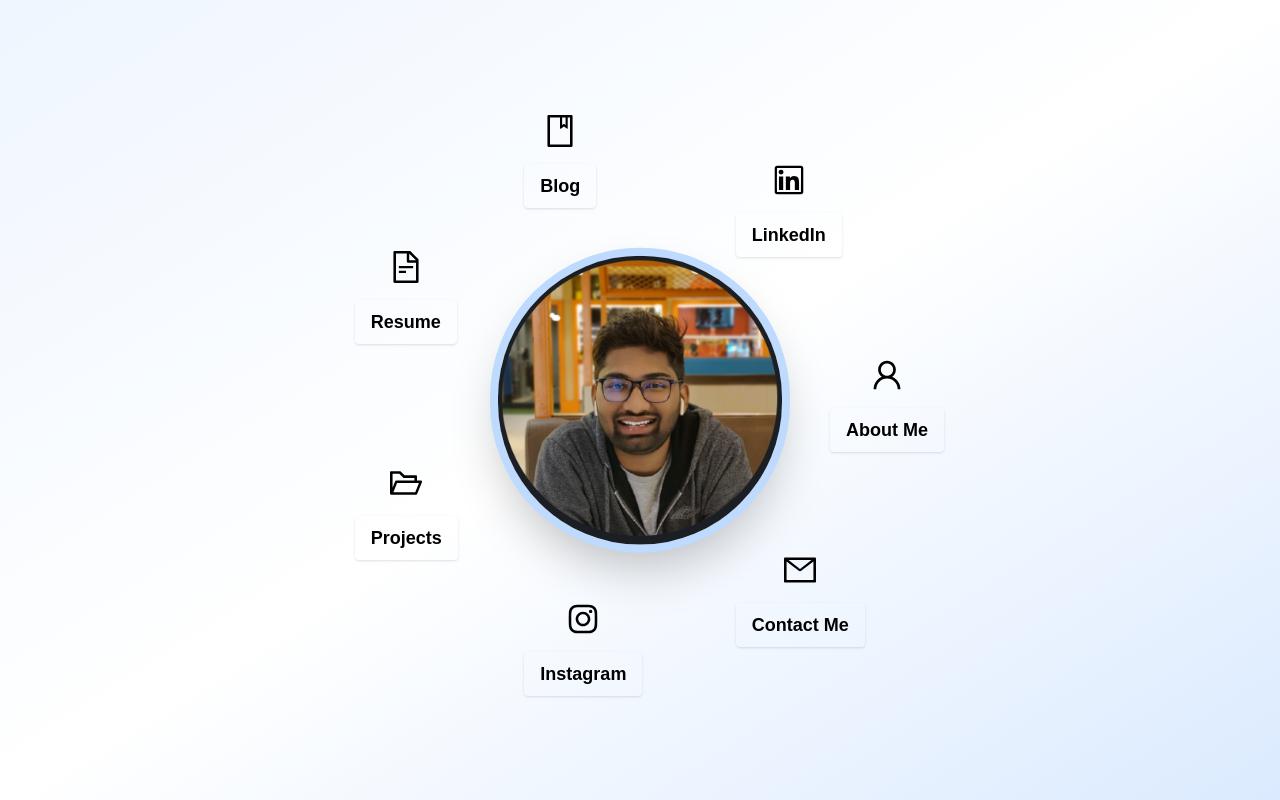
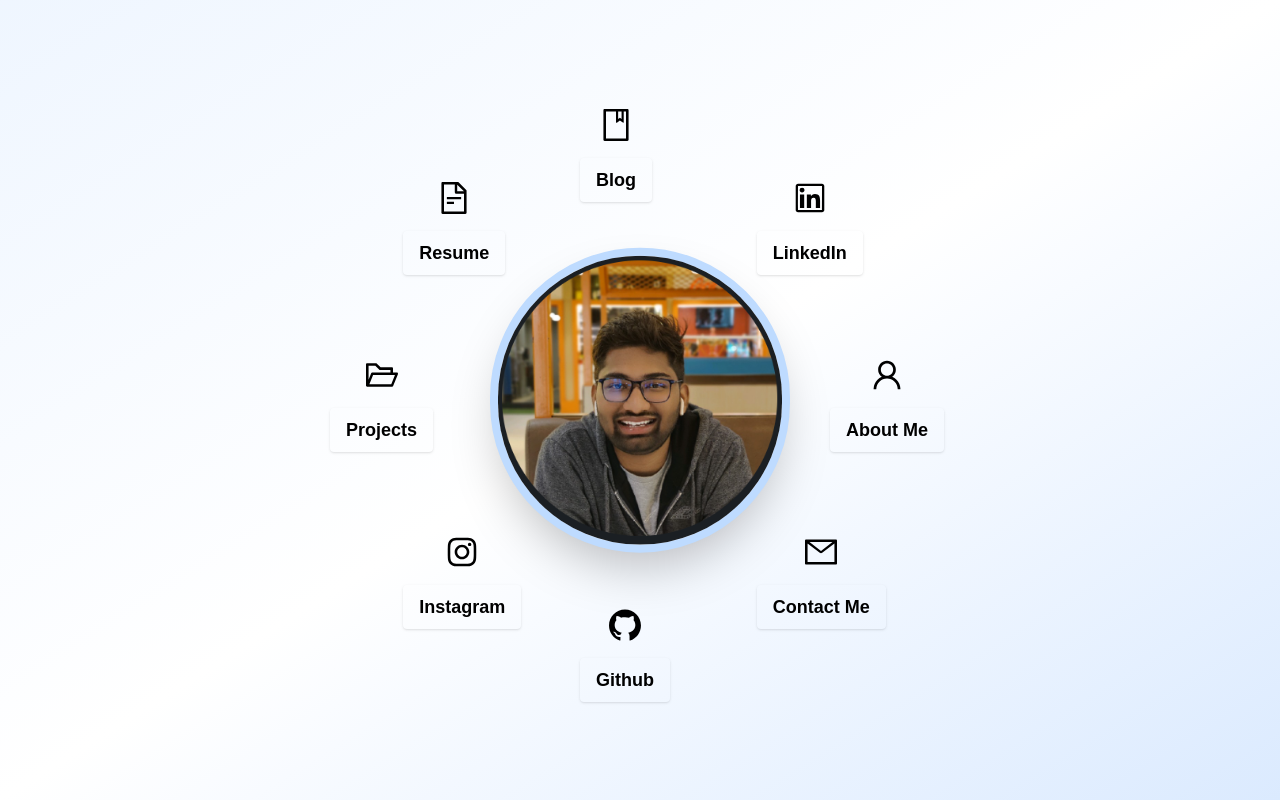
Before and after one commit to sainadh-936/Personal-Website, a Next.js app: page / in a window 1280 px wide. Built offline with nearby package versions, Linux system fonts and the light colour scheme.

Commit message:
Add Github link to navigation and include Github icon in NavItem component for enhanced visibility of social profiles.

```diff
--- a/src/app/components/NavConfig.ts
+++ b/src/app/components/NavConfig.ts
@@ -8,6 +8,12 @@ export type NavItem = {
 export const NAV_ITEMS: NavItem[] = [
   { label: "About Me", href: "/about", icon: "user" },
   { label: "Contact Me", href: "/contact", icon: "mail" },
+  {
+    label: "Github",
+    href: "https://github.com/sainadh-936",
+    icon: "github",
+    external: true,
+  },
   {
     label: "Instagram",
     href: "https://www.instagram.com/jsn_manhwa/",
--- a/src/app/components/NavItem.tsx
+++ b/src/app/components/NavItem.tsx
@@ -9,6 +9,7 @@ import {
   FileTextOutlined,
   BookOutlined,
   LinkedinOutlined,
+  GithubOutlined,
 } from "@ant-design/icons";
 
 const ICONS: Record<string, React.ReactNode> = {
@@ -19,6 +20,7 @@ const ICONS: Record<string, React.ReactNode> = {
   file: <FileTextOutlined style={{ fontSize: 32 }} />,
   book: <BookOutlined style={{ fontSize: 32 }} />,
   linkedin: <LinkedinOutlined style={{ fontSize: 32 }} />,
+  github: <GithubOutlined style={{ fontSize: 32 }} />,
 };
 
 export function NavItem({
```
